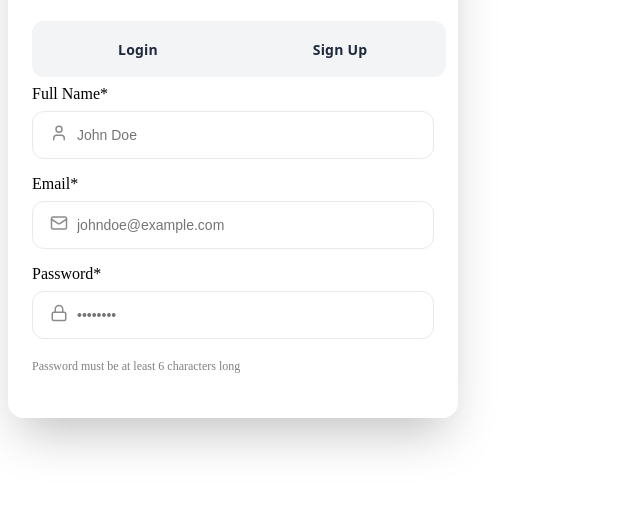
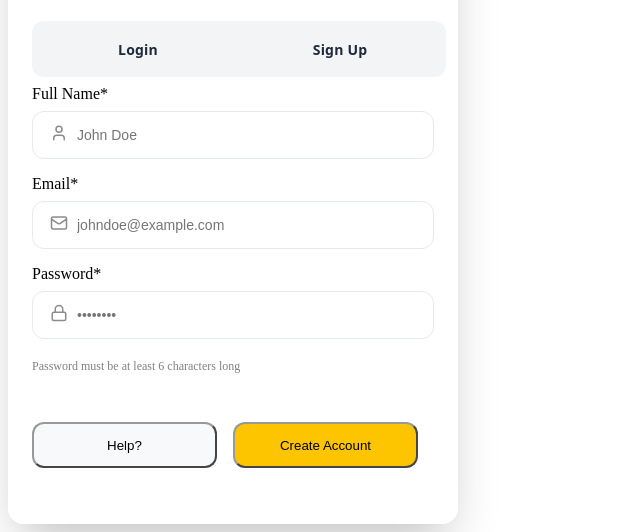
Before and after one commit to Fatma-Suleiman/todo-app, a plain HTML site: page modules/auth/signup/signup.html in a window 1280 px wide. Shown: the part 275-807 px from the top of the page, without its empty margins (0-640 px from the left). Drawn offline with Linux system fonts and the light colour scheme; files that its build step writes are made by us from their sources.

Commit message:
Polish on login and signup page-authentication

```diff
--- a/modules/auth/signup/signup.html
+++ b/modules/auth/signup/signup.html
@@ -54,12 +54,13 @@
 </div>
 
 
-      <div data-import="./components/button/button.html"></div>
+      <div class="button-component">
+          <button type="button" class="btn btn-ghost"> Help?</button>
+          <button id="signup-button"  type="submit" class="btn btn-primary">Create Account</button>
+        </div>
 
-      </div>
 
       <div data-import="./components/footer/footer.html"></div>
-
 
       </div>
     </form>
```
Also changed, not shown: components/button/button.html (+2 -1 lines), assets/images/wave2.svg (added).
